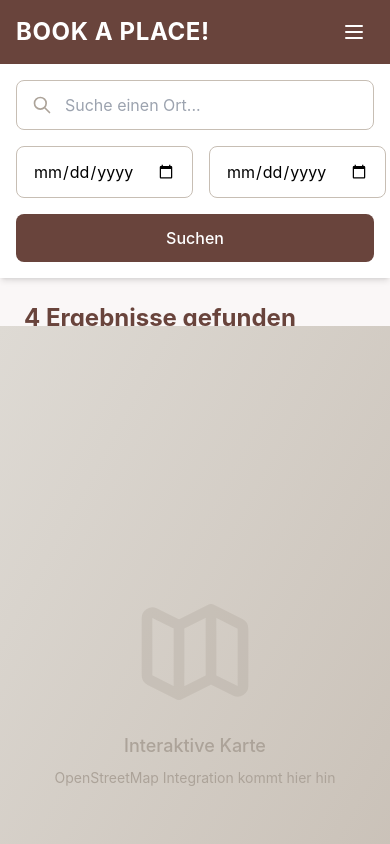
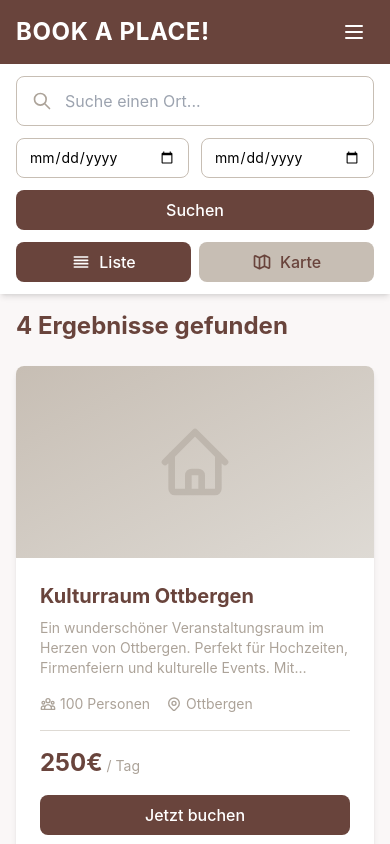
Before and after one commit to giffynuss/OttbergenLocations-Frontend, a Vue app in the folder OttbergenLocations-Frontend/: page /search in a window 390 px wide. Shown: the top 844 px of the page. Built offline with nearby package versions, Linux system fonts and the light colour scheme.

Commit message:
Adjustments Feinschliff

```diff
--- a/OttbergenLocations-Frontend/src/assets/main.css
+++ b/OttbergenLocations-Frontend/src/assets/main.css
@@ -19,3 +19,94 @@
     font-family: -apple-system, BlinkMacSystemFont, 'Segoe UI', Roboto, Oxygen, Ubuntu, Cantarell, 'Helvetica Neue', sans-serif;
   }
 }
+
+@layer utilities {
+  /* Fade In Animation */
+  @keyframes fadeIn {
+    from {
+      opacity: 0;
+      transform: translateY(10px);
+    }
+    to {
+      opacity: 1;
+      transform: translateY(0);
+    }
+  }
+
+  .animate-fade-in {
+    animation: fadeIn 0.5s ease-out;
+  }
+
+  /* Slide In from Left */
+  @keyframes slideInLeft {
+    from {
+      opacity: 0;
+      transform: translateX(-20px);
+    }
+    to {
+      opacity: 1;
+      transform: translateX(0);
+    }
+  }
+
+  .animate-slide-in-left {
+    animation: slideInLeft 0.4s ease-out;
+  }
+
+  /* Slide In from Right */
+  @keyframes slideInRight {
+    from {
+      opacity: 0;
+      transform: translateX(20px);
+    }
+    to {
+      opacity: 1;
+      transform: translateX(0);
+    }
+  }
+
+  .animate-slide-in-right {
+    animation: slideInRight 0.4s ease-out;
+  }
+
+  /* Scale In Animation */
+  @keyframes scaleIn {
+    from {
+      opacity: 0;
+      transform: scale(0.95);
+    }
+    to {
+      opacity: 1;
+      transform: scale(1);
+    }
+  }
+
+  .animate-scale-in {
+    animation: scaleIn 0.3s ease-out;
+  }
+
+  /* Smooth Transitions */
+  .transition-smooth {
+    transition: all 0.3s cubic-bezier(0.4, 0, 0.2, 1);
+  }
+
+  /* Custom Scrollbar */
+  .custom-scrollbar::-webkit-scrollbar {
+    width: 8px;
+  }
+
+  .custom-scrollbar::-webkit-scrollbar-track {
+    background: var(--color-very-light);
+    border-radius: 4px;
+  }
+
+  .custom-scrollbar::-webkit-scrollbar-thumb {
+    background: var(--color-beige);
+    border-radius: 4px;
+    transition: background 0.3s ease;
+  }
+
+  .custom-scrollbar::-webkit-scrollbar-thumb:hover {
+    background: var(--color-medium-brown);
+  }
+}
--- a/OttbergenLocations-Frontend/src/views/SearchView.vue
+++ b/OttbergenLocations-Frontend/src/views/SearchView.vue
@@ -1,9 +1,9 @@
 <template>
   <div class="min-h-screen bg-booking-very-light">
     <!-- Suchleiste oben -->
-    <div class="bg-white shadow-md sticky top-0 z-10">
-      <div class="max-w-7xl mx-auto px-4 sm:px-6 lg:px-8 py-4">
-        <div class="flex flex-col md:flex-row gap-4">
+    <div class="bg-white shadow-md sticky top-0 z-20">
+      <div class="max-w-7xl mx-auto px-4 sm:px-6 lg:px-8 py-3 sm:py-4">
+        <div class="flex flex-col gap-3 sm:gap-4">
           <!-- Suchfeld -->
           <div class="flex-1">
             <div class="relative">
@@ -20,41 +20,80 @@
             </div>
           </div>
 
-          <!-- Datumswähler -->
-          <div class="flex gap-4">
-            <div>
+          <!-- Datumswähler und Suchen Button in einer Reihe -->
+          <div class="flex flex-col sm:flex-row gap-3 sm:gap-4">
+            <div class="flex gap-3 flex-1">
               <input
                 v-model="checkInDate"
                 type="date"
-                class="px-4 py-3 border border-booking-beige rounded-lg focus:outline-none focus:ring-2 focus:ring-booking-medium-brown text-booking-black"
+                class="flex-1 px-3 py-2 sm:px-4 sm:py-3 border border-booking-beige rounded-lg focus:outline-none focus:ring-2 focus:ring-booking-medium-brown text-booking-black text-sm sm:text-base transition-all duration-300 hover:border-booking-medium-brown"
                 @change="calculateTotalPrice"
               />
-            </div>
-            <div>
               <input
                 v-model="checkOutDate"
                 type="date"
-                class="px-4 py-3 border border-booking-beige rounded-lg focus:outline-none focus:ring-2 focus:ring-booking-medium-brown text-booking-black"
+                class="flex-1 px-3 py-2 sm:px-4 sm:py-3 border border-booking-beige rounded-lg focus:outline-none focus:ring-2 focus:ring-booking-medium-brown text-booking-black text-sm sm:text-base transition-all duration-300 hover:border-booking-medium-brown"
                 @change="calculateTotalPrice"
               />
-            </div>
             </div>
 
             <!-- Such-Button -->
             <button
               @click="performSearch"
-            class="px-6 py-3 bg-booking-dark-brown text-white rounded-lg hover:bg-booking-medium-brown transition-colors duration-300 font-medium"
+              class="px-6 py-2 sm:py-3 bg-booking-dark-brown text-white rounded-lg hover:bg-booking-medium-brown transition-all duration-300 font-medium transform hover:scale-105 active:scale-95"
             >
               Suchen
             </button>
+          </div>
+
+          <!-- Mobile Toggle Buttons -->
+          <div class="flex lg:hidden gap-2">
+            <button
+              @click="mobileView = 'list'"
+              :class="[
+                'flex-1 py-2 px-4 rounded-lg font-medium transition-all duration-300',
+                mobileView === 'list'
+                  ? 'bg-booking-dark-brown text-white'
+                  : 'bg-booking-beige text-booking-dark-brown hover:bg-booking-light-beige'
+              ]"
+            >
+              <span class="flex items-center justify-center gap-2">
+                <svg class="w-5 h-5" fill="none" stroke="currentColor" viewBox="0 0 24 24">
+                  <path stroke-linecap="round" stroke-linejoin="round" stroke-width="2" d="M4 6h16M4 10h16M4 14h16M4 18h16"></path>
+                </svg>
+                Liste
+              </span>
+            </button>
+            <button
+              @click="mobileView = 'map'"
+              :class="[
+                'flex-1 py-2 px-4 rounded-lg font-medium transition-all duration-300',
+                mobileView === 'map'
+                  ? 'bg-booking-dark-brown text-white'
+                  : 'bg-booking-beige text-booking-dark-brown hover:bg-booking-light-beige'
+              ]"
+            >
+              <span class="flex items-center justify-center gap-2">
+                <svg class="w-5 h-5" fill="none" stroke="currentColor" viewBox="0 0 24 24">
+                  <path stroke-linecap="round" stroke-linejoin="round" stroke-width="2" d="M9 20l-5.447-2.724A1 1 0 013 16.382V5.618a1 1 0 011.447-.894L9 7m0 13l6-3m-6 3V7m6 10l4.553 2.276A1 1 0 0021 18.382V7.618a1 1 0 00-.553-.894L15 4m0 13V4m0 0L9 7"></path>
+                </svg>
+                Karte
+              </span>
+            </button>
+          </div>
         </div>
       </div>
     </div>
 
     <!-- Split-Screen Layout -->
-    <div class="flex flex-col lg:flex-row h-[calc(100vh-100px)]">
+    <div class="flex flex-col lg:flex-row h-[calc(100vh-180px)] lg:h-[calc(100vh-100px)]">
       <!-- Linke Seite: Suchergebnisse -->
-      <div class="lg:w-1/2 overflow-y-auto p-6">
+      <div
+        :class="[
+          'lg:w-1/2 overflow-y-auto p-4 sm:p-6 custom-scrollbar',
+          mobileView === 'list' ? 'block' : 'hidden lg:block'
+        ]"
+      >
         <div class="max-w-2xl mx-auto">
           <h2 class="text-2xl font-bold text-booking-dark-brown mb-6">
             {{ searchResults.length }} Ergebnisse gefunden
@@ -64,9 +103,9 @@
             <div
               v-for="place in searchResults"
               :key="place.id"
-              class="bg-white rounded-lg shadow-md overflow-hidden hover:shadow-xl transition-shadow duration-300 cursor-pointer"
+              class="bg-white rounded-lg shadow-md overflow-hidden hover:shadow-xl transition-all duration-300 cursor-pointer animate-fade-in transform hover:scale-[1.02]"
               @click="selectedPlace = place"
-              :class="{ 'ring-2 ring-booking-medium-brown': selectedPlace?.id === place.id }"
+              :class="{ 'ring-4 ring-booking-medium-brown': selectedPlace?.id === place.id }"
             >
               <!-- Bild Placeholder -->
               <div class="h-48 bg-gradient-to-br from-booking-beige to-booking-light-beige flex items-center justify-center">
@@ -118,7 +157,7 @@
                 <!-- Buchen Button -->
                 <button
                   @click.stop="bookPlace(place)"
-                  class="w-full mt-4 bg-booking-dark-brown text-white px-6 py-2 rounded-lg hover:bg-booking-medium-brown transition-colors duration-300 font-medium"
+                  class="w-full mt-4 bg-booking-dark-brown text-white px-6 py-2 rounded-lg hover:bg-booking-medium-brown transition-all duration-300 font-medium transform hover:scale-105 active:scale-95"
                 >
                   Jetzt buchen
                 </button>
@@ -139,7 +178,12 @@
       </div>
 
       <!-- Rechte Seite: Karte -->
-      <div class="lg:w-1/2 bg-booking-beige relative">
+      <div
+        :class="[
+          'lg:w-1/2 bg-booking-beige relative',
+          mobileView === 'map' ? 'block' : 'hidden lg:block'
+        ]"
+      >
         <div class="sticky top-24 h-[calc(100vh-120px)]">
           <!-- Karten-Placeholder -->
           <div class="w-full h-full flex flex-col items-center justify-center bg-gradient-to-br from-booking-light-beige to-booking-beige">
@@ -164,13 +208,16 @@
 </template>
 
 <script setup lang="ts">
-import { computed } from 'vue'
+import { computed, ref } from 'vue'
 import { storeToRefs } from 'pinia'
 import { useBookingStore } from '../stores/bookingStore'
 import { useUserStore } from '../stores/userStore'
 
 const bookingStore = useBookingStore()
 const userStore = useUserStore()
+
+// Mobile View State (Liste oder Karte)
+const mobileView = ref<'list' | 'map'>('list')
 
 // Reactive state aus Store
 const {
```
Also changed, not shown: OttbergenLocations-Frontend/src/views/LoginView.vue (+25 -10 lines), 1 other file (tests, documents, lock files or other folders). Lines whose indentation alone changed are shown as unchanged.
